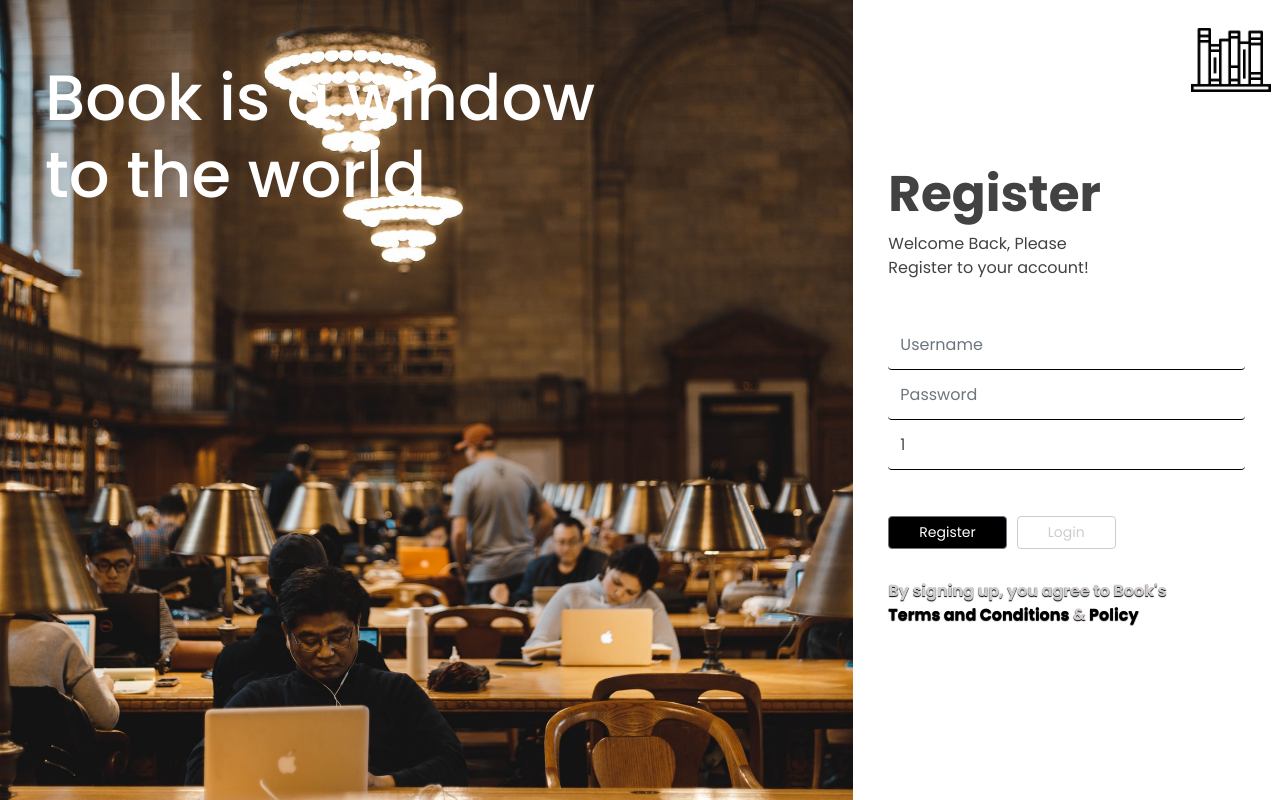
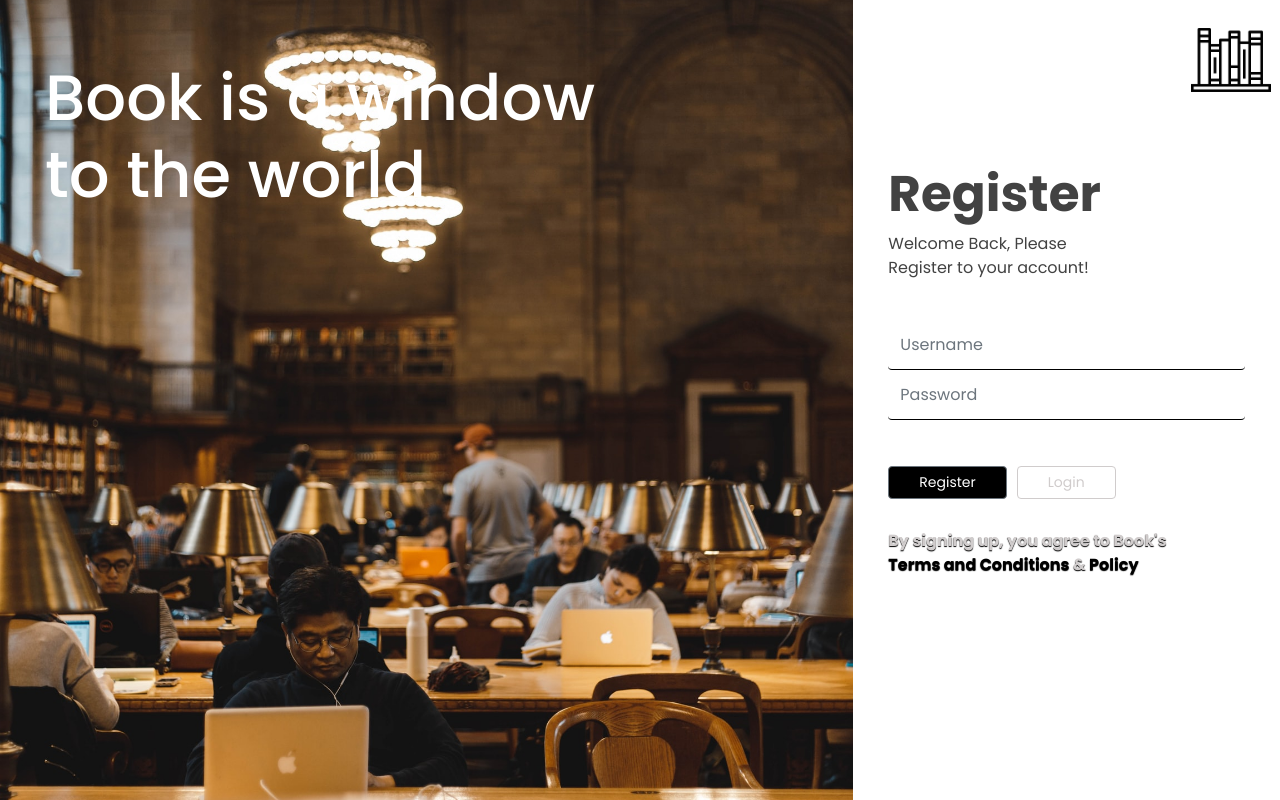
Before and after one commit to dimasdompit/LibraryApp-ReactJS, a React (Create React App) app: page /register in a window 1280 px wide. Built offline with nearby package versions, Linux system fonts and the light colour scheme.

Commit message:
fix error handling for register and login

```diff
--- a/src/containers/organisms/Sidebar/Sidebar.jsx
+++ b/src/containers/organisms/Sidebar/Sidebar.jsx
@@ -18,7 +18,7 @@ export default class Sidebar extends Component {
         </Row>
         <Row>
           <Col classID={Styles.homeProfileUser}>
-            <h5 className={Styles.homeUsername}>Niki Zefanya</h5>
+            <h5 className={Styles.homeUsername}>{this.props.username}</h5>
           </Col>
         </Row>
         <Row>
--- a/src/containers/pages/BookDetails/BookDetail.jsx
+++ b/src/containers/pages/BookDetails/BookDetail.jsx
@@ -38,6 +38,7 @@ class BookDetails extends Component {
       })
       .catch((error) => {
         console.log(error.response);
+        window.location.pathname = "/login";
       });
   };
 
--- a/src/containers/pages/Home/Home.jsx
+++ b/src/containers/pages/Home/Home.jsx
@@ -1,5 +1,5 @@
 import React, { Component } from "react";
-// import { Link, Redirect } from "react-router-dom";
+import { Link, Redirect } from "react-router-dom";
 import axios from "axios";
 import {
   Container,
@@ -93,7 +93,8 @@ class Home extends Component {
   };
 
   getAllBooks = () => {
-    const token = localStorage.getItem("token");
+    let token = localStorage.getItem("token");
+    let refreshToken = localStorage.getItem("refreshToken");
     axios({
       method: "GET",
       url: "http://localhost:3000/books",
@@ -105,11 +106,49 @@ class Home extends Component {
         console.log(response.data);
         this.setState({
           books: response.data.data,
+          // isLoggedIn: true,
         });
       })
       .catch((error) => {
         console.log(error.response);
+        window.location.pathname = "/login";
       });
+
+    // axios.interceptors.response.use(
+    //   function (response) {
+    //     return response;
+    //   },
+    //   function (error) {
+    //     const originalRequest = error.config;
+    //     if (error.response.status === 401 && !originalRequest._retry) {
+    //       originalRequest._retry = true;
+
+    //       return axios
+    //         .get("http://localhost:3000/auth/refreshToken", {
+    //           headers: { Authorization: refreshToken },
+    //         })
+    //         .then((responseData) => {
+    //           // console.log(responseData.data.token);
+    //           localStorage.setItem("token", responseData.data.data.token);
+    //           localStorage.setItem(
+    //             "refreshToken",
+    //             responseData.data.data.refreshToken
+    //           );
+    //           let token = localStorage.getItem("token");
+    //           axios.defaults.headers.common["Authorization"] = token;
+    //           originalRequest.headers["Authorization"] = token;
+    //           return axios(originalRequest);
+    //         })
+    //         .catch(function (error) {
+    //           console.log(error);
+    //           localStorage.setItem("token", undefined);
+    //           localStorage.setItem("refreshToken", undefined);
+    //           window.location.pathname = "/login";
+    //         });
+    //     }
+    //     return Promise.reject(error);
+    //   }
+    // );
   };
 
   // getBooksBySearch = (event) => {
@@ -142,17 +181,22 @@ class Home extends Component {
   //     });
   // };
 
+  // componentWillMount() {
+  //   this.setState({
+  //     isLoggedIn: true,
+  //   });
+  // }
+
   componentDidMount() {
     this.getAllBooks();
     // this.getBooksBySearch();
   }
 
   render() {
-    // const { isLoggedIn } = this.state;
-
-    // if (!isLoggedIn) {
+    // console.log(this.state.isLoggedIn);
+    // if (this.props.isLoggedIn !== true) {
     //   return <Redirect to="/login" />;
-    // }
+    // } else {
     return (
       <>
         <Container fluid>
@@ -213,6 +257,7 @@ class Home extends Component {
         </Container>
       </>
     );
+    // }
   }
 }
 
--- a/src/containers/pages/Login/Login.jsx
+++ b/src/containers/pages/Login/Login.jsx
@@ -56,7 +56,7 @@ class FormLogin extends Component {
         });
         swal({
           icon: "success",
-          title: "Login Success",
+          title: `${response.data.data.status}`,
           button: false,
           timer: 2000,
         });
@@ -65,7 +65,7 @@ class FormLogin extends Component {
         console.log(error.response);
         swal({
           icon: "error",
-          title: "Incorrect Username or Password",
+          title: `${error.response.data.data}`,
           showConfirmButton: false,
           confirmButtonColor: "#000000",
         });
--- a/src/containers/pages/Register/Register.jsx
+++ b/src/containers/pages/Register/Register.jsx
@@ -27,7 +27,7 @@ class FormRegister extends Component {
     this.state = {
       username: "",
       password: "",
-      roles_id: 1,
+      roles_id: 2,
       redirect: false,
     };
   }
@@ -51,16 +51,21 @@ class FormRegister extends Component {
         });
         swal({
           icon: "success",
-          title: "Register Success",
+          title: `${response.data.data.status}`,
           showConfirmaButton: false,
           timer: 2000,
         });
+      })
+      .then(() => {
+        setTimeout(() => {
+          window.location.assign("/login");
+        }, 3000);
       })
       .catch((error) => {
         console.log(error.response);
         swal({
           icon: "error",
-          title: "Invalid input!",
+          title: `${error.response.data.data}`,
           showConfirmationButton: false,
           confirmButtonColor: "#000000",
         });
@@ -105,15 +110,6 @@ class FormRegister extends Component {
                           this.setState({ password: e.target.value })
                         }
                       />
-                      <InputForm
-                        type="text"
-                        name="roles_id"
-                        value={this.state.roles_id}
-                        placeholder="Roles ID"
-                        onChange={(e) =>
-                          this.setState({ roles_id: e.target.value })
-                        }
-                      />
                     </FormGroup>
                     <MainButton
                       text="Register"
```
Also changed, not shown: src/containers/pages/History/History.jsx (added).
